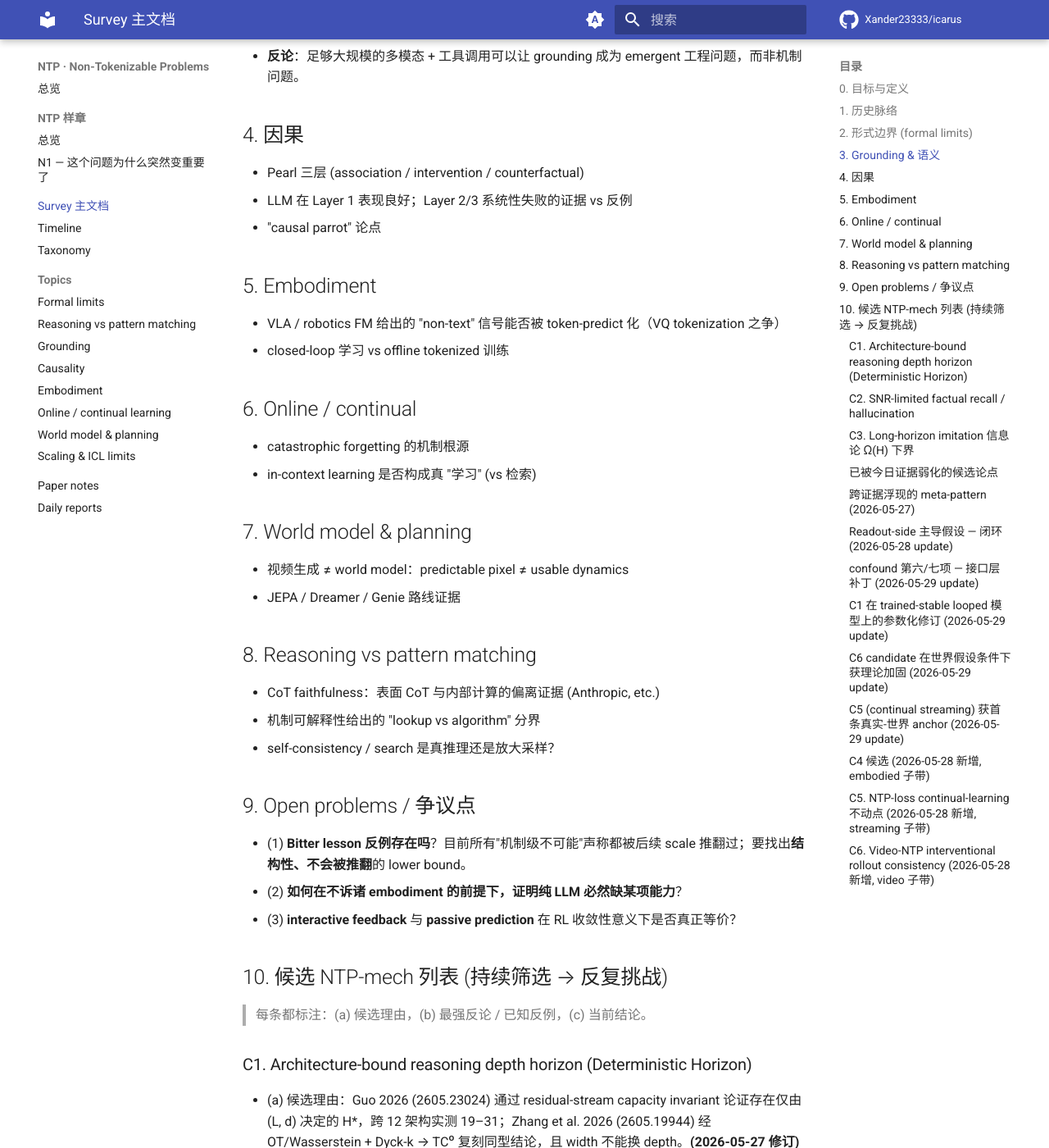
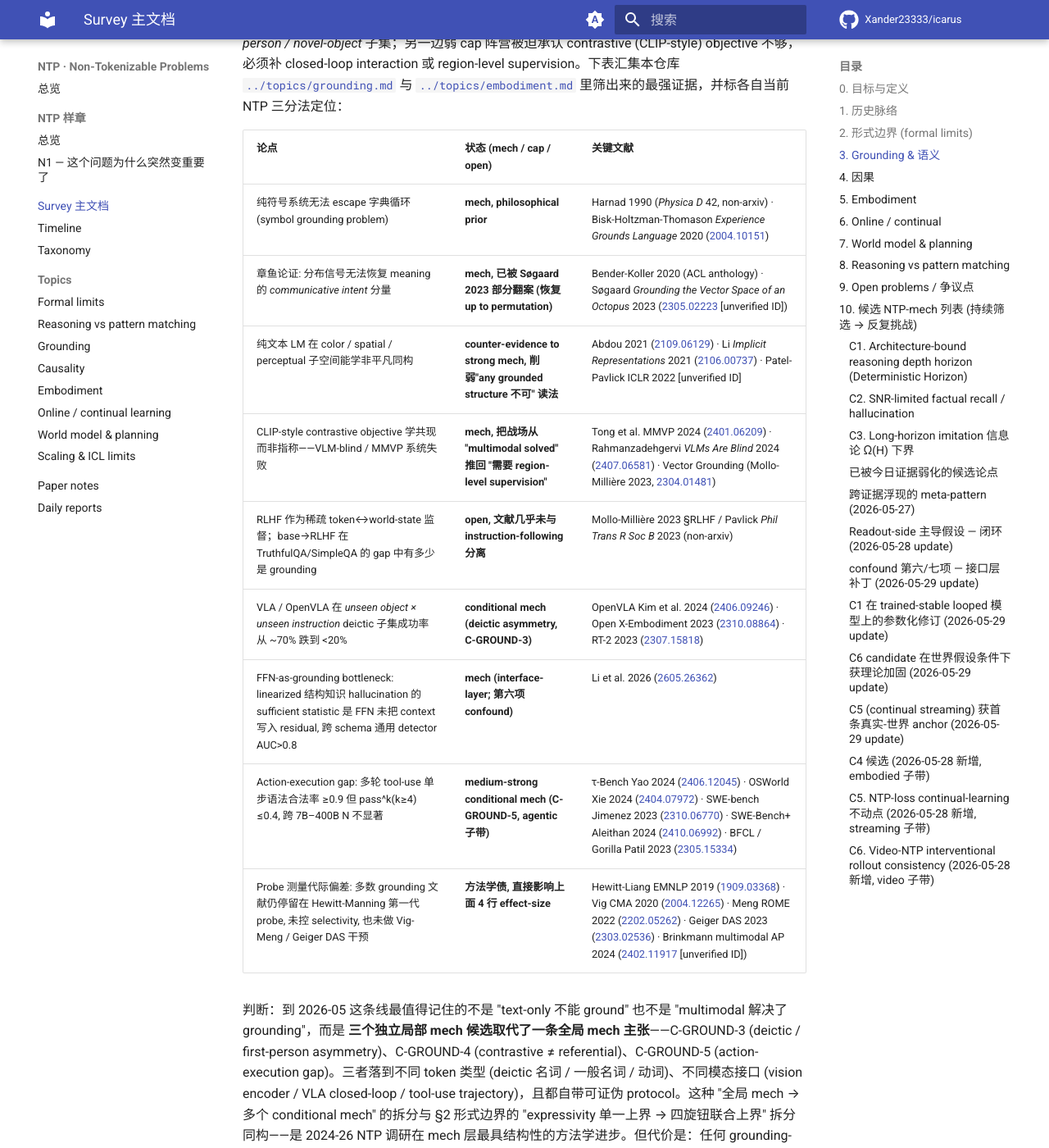
Before and after one commit to Xander23333/icarus, an MkDocs documentation site: the page built from wiki/ntp/survey/ntp_survey.md, in a window 1280 px wide and 1400 px high, scrolled down 3226 px. Shown: the whole window at 82% size. Built offline with MkDocs 1.6.1 and Material for MkDocs 9.7.7, drawn with Linux system fonts in a browser that asks for light colours; comment, search, counter and statistics services are not loaded; some of the changed text lies outside the part shown.

Commit message:
[NTP-Deepen] 2026-05-28 07:30 UTC survey §3 Grounding evidence table + judgment (+~4.5k chars, mirrors §2 structure, surfaces C-GROUND-3/4/5)

```diff
--- a/wiki/ntp/survey/ntp_survey.md
+++ b/wiki/ntp/survey/ntp_survey.md
@@ -51,9 +51,21 @@
 
 ## 3. Grounding & 语义
 
-- **核心论点 A**：纯文本训练系统对物理世界 referent 的把握必然受限。
-- **核心论点 B**：multimodal 训练能缓解但不消除（因仍是被动观察，缺 intervention）。
-- **反论**：足够大规模的多模态 + 工具调用可以让 grounding 成为 emergent 工程问题，而非机制问题。
+把 symbol grounding 这条线从 1990 拉到 2026，骨架不是 "纯文本到底能不能 ground"，而是 **可证伪 setting 被双向收窄**——一边强 mech 阵营被迫从 "any grounded structure" 退到 *deictic / first-person / novel-object* 子集；另一边弱 cap 阵营被迫承认 contrastive (CLIP-style) objective 不够，必须补 closed-loop interaction 或 region-level supervision。下表汇集本仓库 [`../topics/grounding.md`](../topics/grounding.md) 与 [`../topics/embodiment.md`](../topics/embodiment.md) 里筛出来的最强证据，并标各自当前 NTP 三分法定位：
+
+| 论点 | 状态 (mech / cap / open) | 关键文献 |
+|---|---|---|
+| 纯符号系统无法 escape 字典循环 (symbol grounding problem) | **mech, philosophical prior** | Harnad 1990 (*Physica D* 42, non-arxiv) · Bisk-Holtzman-Thomason *Experience Grounds Language* 2020 ([2004.10151](https://arxiv.org/abs/2004.10151)) |
+| 章鱼论证: 分布信号无法恢复 meaning 的 *communicative intent* 分量 | **mech, 已被 Søgaard 2023 部分翻案 (恢复 up to permutation)** | Bender-Koller 2020 (ACL anthology) · Søgaard *Grounding the Vector Space of an Octopus* 2023 ([2305.02223](https://arxiv.org/abs/2305.02223) [unverified ID]) |
+| 纯文本 LM 在 color / spatial / perceptual 子空间能学非平凡同构 | **counter-evidence to strong mech, 削弱"any grounded structure 不可" 读法** | Abdou 2021 ([2109.06129](https://arxiv.org/abs/2109.06129)) · Li *Implicit Representations* 2021 ([2106.00737](https://arxiv.org/abs/2106.00737)) · Patel-Pavlick ICLR 2022 [unverified ID] |
+| CLIP-style contrastive objective 学共现而非指称——VLM-blind / MMVP 系统失败 | **mech, 把战场从 "multimodal solved" 推回 "需要 region-level supervision"** | Tong et al. MMVP 2024 ([2401.06209](https://arxiv.org/abs/2401.06209)) · Rahmanzadehgervi *VLMs Are Blind* 2024 ([2407.06581](https://arxiv.org/abs/2407.06581)) · Vector Grounding (Mollo-Millière 2023, [2304.01481](https://arxiv.org/abs/2304.01481)) |
+| RLHF 作为稀疏 token↔world-state 监督；base→RLHF 在 TruthfulQA/SimpleQA 的 gap 中有多少是 grounding | **open, 文献几乎未与 instruction-following 分离** | Mollo-Millière 2023 §RLHF / Pavlick *Phil Trans R Soc B* 2023 (non-arxiv) |
+| VLA / OpenVLA 在 *unseen object × unseen instruction* deictic 子集成功率从 ~70% 跌到 <20% | **conditional mech (deictic asymmetry, C-GROUND-3)** | OpenVLA Kim et al. 2024 ([2406.09246](https://arxiv.org/abs/2406.09246)) · Open X-Embodiment 2023 ([2310.08864](https://arxiv.org/abs/2310.08864)) · RT-2 2023 ([2307.15818](https://arxiv.org/abs/2307.15818)) |
+| FFN-as-grounding bottleneck: linearized 结构知识 hallucination 的 sufficient statistic 是 FFN 未把 context 写入 residual, 跨 schema 通用 detector AUC>0.8 | **mech (interface-layer; 第六项 confound)** | Li et al. 2026 ([2605.26362](https://arxiv.org/abs/2605.26362)) |
+| Action-execution gap: 多轮 tool-use 单步语法合法率 ≥0.9 但 pass^k(k≥4) ≤0.4, 跨 7B–400B N 不显著 | **medium-strong conditional mech (C-GROUND-5, agentic 子带)** | τ-Bench Yao 2024 ([2406.12045](https://arxiv.org/abs/2406.12045)) · OSWorld Xie 2024 ([2404.07972](https://arxiv.org/abs/2404.07972)) · SWE-bench Jimenez 2023 ([2310.06770](https://arxiv.org/abs/2310.06770)) · SWE-Bench+ Aleithan 2024 ([2410.06992](https://arxiv.org/abs/2410.06992)) · BFCL / Gorilla Patil 2023 ([2305.15334](https://arxiv.org/abs/2305.15334)) |
+| Probe 测量代际偏差: 多数 grounding 文献仍停留在 Hewitt-Manning 第一代 probe, 未控 selectivity, 也未做 Vig-Meng / Geiger DAS 干预 | **方法学债, 直接影响上面 4 行 effect-size** | Hewitt-Liang EMNLP 2019 ([1909.03368](https://arxiv.org/abs/1909.03368)) · Vig CMA 2020 ([2004.12265](https://arxiv.org/abs/2004.12265)) · Meng ROME 2022 ([2202.05262](https://arxiv.org/abs/2202.05262)) · Geiger DAS 2023 ([2303.02536](https://arxiv.org/abs/2303.02536)) · Brinkmann multimodal AP 2024 ([2402.11917](https://arxiv.org/abs/2402.11917) [unverified ID]) |
+
+判断：到 2026-05 这条线最值得记住的不是 "text-only 不能 ground" 也不是 "multimodal 解决了 grounding"，而是 **三个独立局部 mech 候选取代了一条全局 mech 主张**——C-GROUND-3 (deictic / first-person asymmetry)、C-GROUND-4 (contrastive ≠ referential)、C-GROUND-5 (action-execution gap)。三者落到不同 token 类型 (deictic 名词 / 一般名词 / 动词)、不同模态接口 (vision encoder / VLA closed-loop / tool-use trajectory)，且都自带可证伪 protocol。这种 "全局 mech → 多个 conditional mech" 的拆分与 §2 形式边界的 "expressivity 单一上界 → 四旋钮联合上界" 拆分同构——是 2024-26 NTP 调研在 mech 层最具结构性的方法学进步。但代价是：任何 grounding-style mech 论证此后必须显式同时控制至少七项 confound (format / readout / collapse / attribute-head / representation-geometry / FFN-grounding / prompt-edit-routing) 才能进入证据栈，2026 年能进入第三代 (counterfactual + cross-modal causal probe) 的 grounding-mech 工作不超过 5 篇——这是 *证伪难度* 而非 *现象不存在* 把战线拖在原地的主因。详细叙事见 [`../topics/grounding.md`](../topics/grounding.md) §第三代 probe 与 §Tool-use / action grounding；embodied 子带与 sensorimotor closed-loop 检验见 [`../topics/embodiment.md`](../topics/embodiment.md)；与 N5 (VLA bet) §3-§5 的对接是当前最活跃的 mech-vs-cap 交火带。
 
 ## 4. 因果
 
```
Also changed, not shown: 1 other file.
